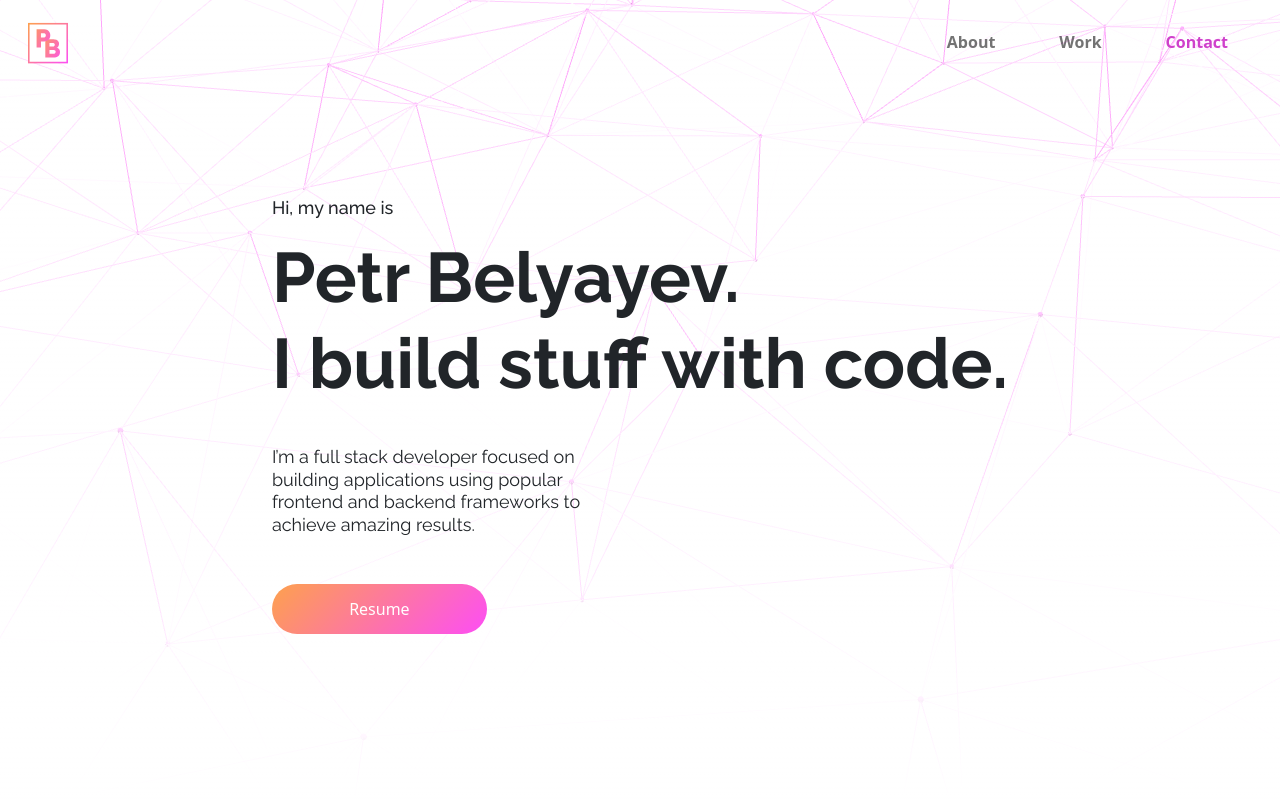
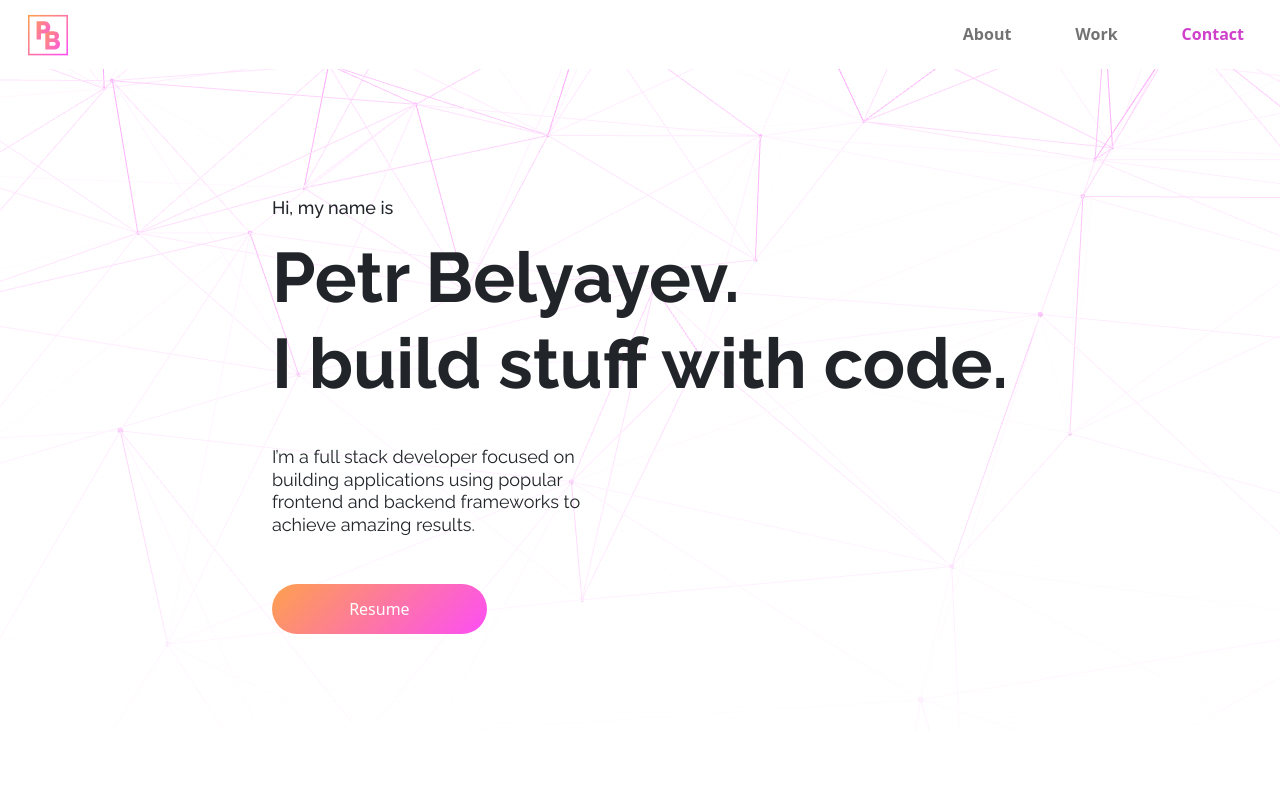
Before and after one commit to PetrBelyayev/portfolio_v1, a plain HTML site: page index.html in a window 1280 px wide. Shown: the top 800 px of the page. Drawn offline with nearby package versions, Linux system fonts and the light colour scheme; animation ran at ten frames a second.

Commit message:
fix navbar brand margin and add background to navbar

```diff
--- a/index.html
+++ b/index.html
@@ -23,9 +23,9 @@
       <div class="canvas-filter"></div>
     </div>
     <!-- Navbar  -->
-    <nav class="navbar fixed-top navbar-expand-lg navbar-light p-md-3">
+    <nav class="navbar fixed-top navbar-expand-lg bg-white navbar-light ">
       <div class="container-fluid">
-        <a class="navbar-brand" href="#"
+        <a class="navbar-brand ms-3" href="#"
         ><img src="/assets/logo.svg" width="40px" alt=""
       /></a>
         <button
```
